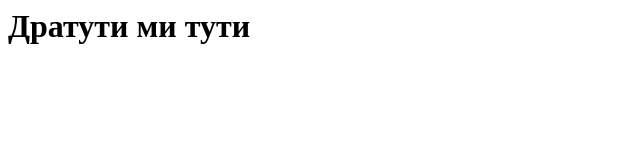
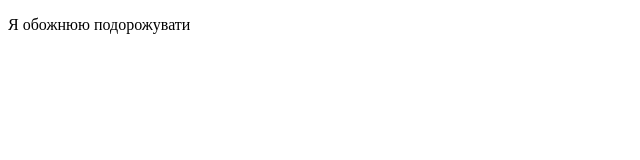
Before and after one commit to Konya4ok/Test, a plain HTML site: page index.html in a window 1280 px wide. Shown: the whole page, without its empty margins (0-640 px from the left). Drawn offline with Linux system fonts and the light colour scheme.

Commit message:
Я ввів текст "Я обожнюю подорожувати"

```diff
--- a/index.html
+++ b/index.html
@@ -1,3 +1,11 @@
-<HTML>
-  <h1>Дратути ми тути</h1>
-</HTML>
+<!DOCTYPE html>
+<html lang="en">
+<head>
+  <meta charset="UTF-8">
+  <meta name="viewport" content="width=device-width, initial-scale=1.0">
+  <title>Document</title>
+</head>
+<body>
+  <p>Я обожнюю подорожувати</p>
+</body>
+</html>
```
